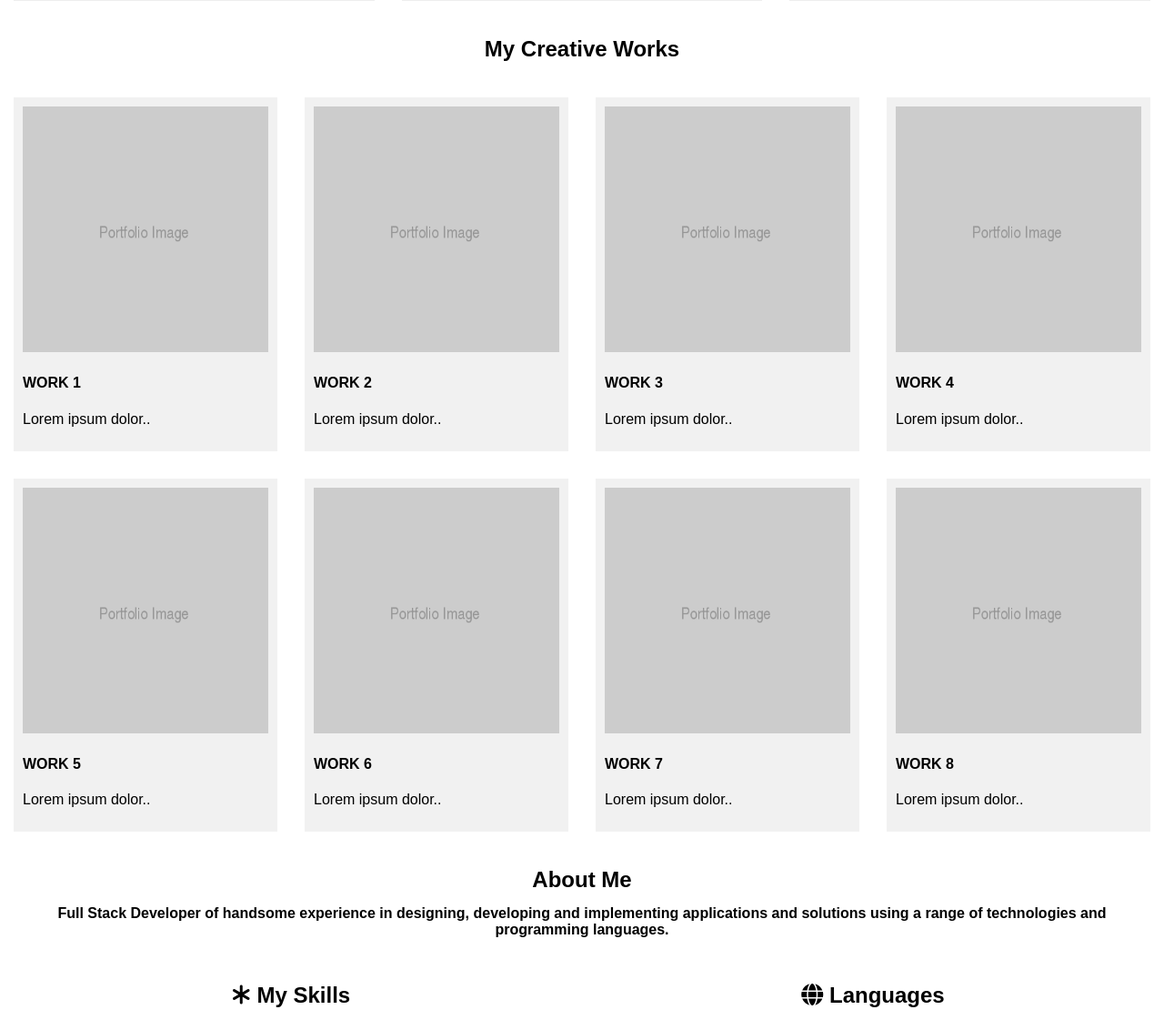
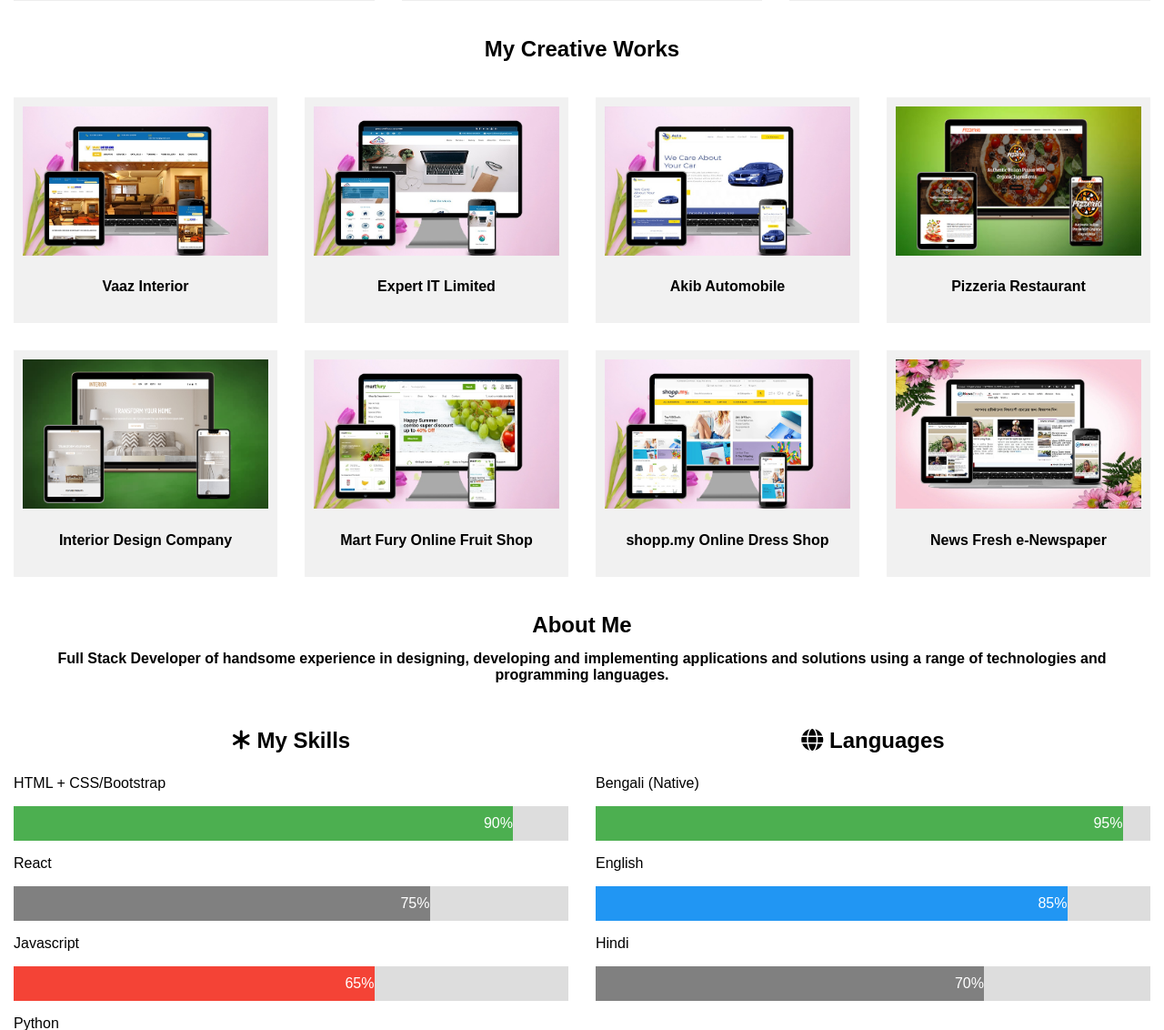
Before and after one commit to mahfuz225bd/web-development-project-assignment, a PHP site: page / in a window 1280 px wide. Shown: the part 1842-2974 px from the top of the page at 91% size. Run offline with PHP 8.4, Linux system fonts and the light colour scheme.

Commit message:
portfolio added

```diff
--- a/assets/css/portfolio.css
+++ b/assets/css/portfolio.css
@@ -4,3 +4,7 @@
 	background-color: var(--bg-skin-grey);
 	padding: 10px;
 }
+
+.portfolio-container h4 {
+	text-align: center;
+}
--- a/assets/js/default.js
+++ b/assets/js/default.js
@@ -1,22 +1,22 @@
 import { includeHTML } from './includeHTML.js';
 import { animatedTypingH2 } from './animatedTypingH2.js';
 
-// Enable `include-html` attribute for including html file
-includeHTML();
+document.addEventListener('DOMContentLoaded', () => {
+	// Enable `include-html` attribute for including html file
+	includeHTML();
 
-document.addEventListener('DOMContentLoaded', () => {
 	// Animated typing
 	animatedTypingH2('<Full Stack Developer>', 100);
 
-	// Toggle Social Bar
-	const toggleSocialBar = document.getElementById('toggleSocialBar');
-	toggleSocialBar.addEventListener('click', () => {
-		if (socialBar.className === 'social-icon-bar') {
-			socialBar.className = 'social-icon-bar res-show';
-			toggleSocialBar.innerHTML = 'X';
-		} else {
-			socialBar.className = 'social-icon-bar';
-			toggleSocialBar.innerHTML = 'Follow me';
-		}
-	});
+	// // Toggle Social Bar
+	// const toggleSocialBar = document.getElementById('toggleSocialBar');
+	// toggleSocialBar.addEventListener('click', () => {
+	// 	if (socialBar.className === 'social-icon-bar') {
+	// 		socialBar.className = 'social-icon-bar res-show';
+	// 		toggleSocialBar.innerHTML = 'X';
+	// 	} else {
+	// 		socialBar.className = 'social-icon-bar';
+	// 		toggleSocialBar.innerHTML = 'Follow me';
+	// 	}
+	// });
 });
--- a/pages/index.html
+++ b/pages/index.html
@@ -113,46 +113,42 @@
 		<article>
 			<div class="portfolio-container">
 				<img
-					src="../assets/img/portfolio-placeholder.png"
+					src="../assets/img/portfolio/1.jpg"
 					alt="Blank Portfolio"
 					style="width: 100%"
 				/>
 
-				<h4>WORK 1</h4>
-				<p>Lorem ipsum dolor..</p>
+				<h4>Vaaz Interior</h4>
 			</div>
 		</article>
 		<article>
 			<div class="portfolio-container">
 				<img
-					src="../assets/img/portfolio-placeholder.png"
+					src="../assets/img/portfolio/2.jpg"
 					alt="Blank Portfolio"
 					style="width: 100%"
 				/>
-				<h4>WORK 2</h4>
-				<p>Lorem ipsum dolor..</p>
+				<h4>Expert IT Limited</h4>
 			</div>
 		</article>
 		<article>
 			<div class="portfolio-container">
 				<img
-					src="../assets/img/portfolio-placeholder.png"
+					src="../assets/img/portfolio/3.jpg"
 					alt="Blank Portfolio"
 					style="width: 100%"
 				/>
-				<h4>WORK 3</h4>
-				<p>Lorem ipsum dolor..</p>
+				<h4>Akib Automobile</h4>
 			</div>
 		</article>
 		<article>
 			<div class="portfolio-container">
 				<img
-					src="../assets/img/portfolio-placeholder.png"
+					src="../assets/img/portfolio/4.jpg"
 					alt="Blank Portfolio"
 					style="width: 100%"
 				/>
-				<h4>WORK 4</h4>
-				<p>Lorem ipsum dolor..</p>
+				<h4>Pizzeria Restaurant</h4>
 			</div>
 		</article>
 	</section>
@@ -162,45 +158,41 @@
 		<article>
 			<div class="portfolio-container">
 				<img
-					src="../assets/img/portfolio-placeholder.png"
+					src="../assets/img/portfolio/5.jpg"
 					alt="Blank Portfolio"
 					style="width: 100%"
 				/>
-				<h4>WORK 5</h4>
-				<p>Lorem ipsum dolor..</p>
+				<h4>Interior Design Company</h4>
 			</div>
 		</article>
 		<article>
 			<div class="portfolio-container">
 				<img
-					src="../assets/img/portfolio-placeholder.png"
+					src="../assets/img/portfolio/6.jpg"
 					alt="Blank Portfolio"
 					style="width: 100%"
 				/>
-				<h4>WORK 6</h4>
-				<p>Lorem ipsum dolor..</p>
+				<h4>Mart Fury Online Fruit Shop</h4>
 			</div>
 		</article>
 		<article>
 			<div class="portfolio-container">
 				<img
-					src="../assets/img/portfolio-placeholder.png"
+					src="../assets/img/portfolio/7.jpg"
 					alt="Blank Portfolio"
 					style="width: 100%"
 				/>
-				<h4>WORK 7</h4>
-				<p>Lorem ipsum dolor..</p>
+				<h4>shopp.my Online Dress Shop</h4>
 			</div>
 		</article>
 		<article>
 			<div class="portfolio-container">
 				<img
-					src="../assets/img/portfolio-placeholder.png"
+					src="../assets/img/portfolio/8.jpg"
 					alt="Blank Portfolio"
 					style="width: 100%"
 				/>
-				<h4>WORK 8</h4>
-				<p>Lorem ipsum dolor..</p>
+				<h4>News Fresh e-Newspaper</h4>
 			</div>
 		</article>
 	</section>
--- a/pages/layout/header.html
+++ b/pages/layout/header.html
@@ -10,8 +10,12 @@
 	<a href="/">Home</a>
 	<a href="#about">About</a>
 	<a href="#portfolio">Works</a>
-	<a href="/contact.html">Contact</a>
+	<a href="contact.html">Contact</a>
 	<a href="javascript:void(0);" class="nav-icon" id="toggleMainNav">
 		<i class="fa fa-bars"></i>
 	</a>
 </nav>
+
+<script>
+
+</script>
```
Also changed, not shown: pages/contact.html (+5 -3 lines), assets/img/portfolio/1.jpg (added), assets/img/portfolio/2.jpg (added), assets/img/portfolio/3.jpg (added), assets/img/portfolio/4.jpg (added), assets/img/portfolio/5.jpg (added), assets/img/portfolio/6.jpg (added), assets/img/portfolio/7.jpg (added), assets/img/portfolio/8.jpg (added), 1 other file.
